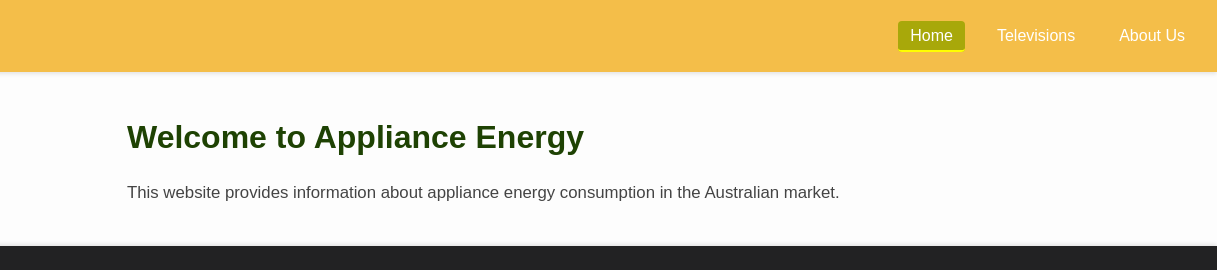
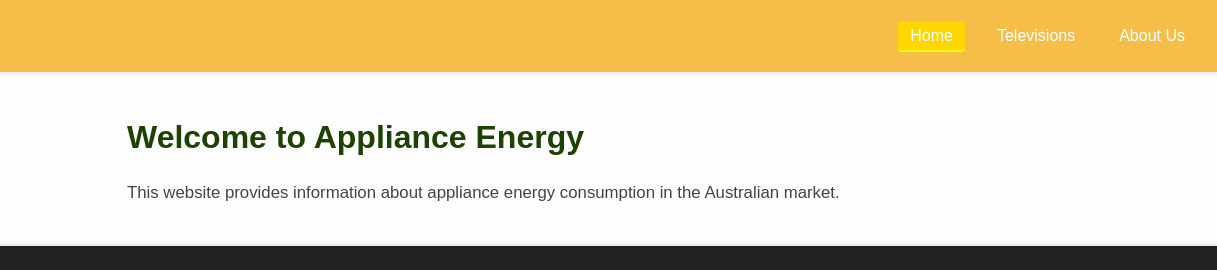
Before and after one commit to jy465/energy_consumption_website, a plain HTML site: page index.html in a window 1280 px wide. In both pictures the pointer is over the link "Home". Shown: the top 270 px of the page, 63-1280 px from the left. Drawn offline with Linux system fonts and the light colour scheme.

Commit message:
Update style.css

```diff
--- a/style.css
+++ b/style.css
@@ -43,7 +43,7 @@ body {
 }
 
 .nav-links a:hover {
-  background: #a8a80a;
+  background: #FFD700;
   transform: translateY(-2px);
 }
 
```
